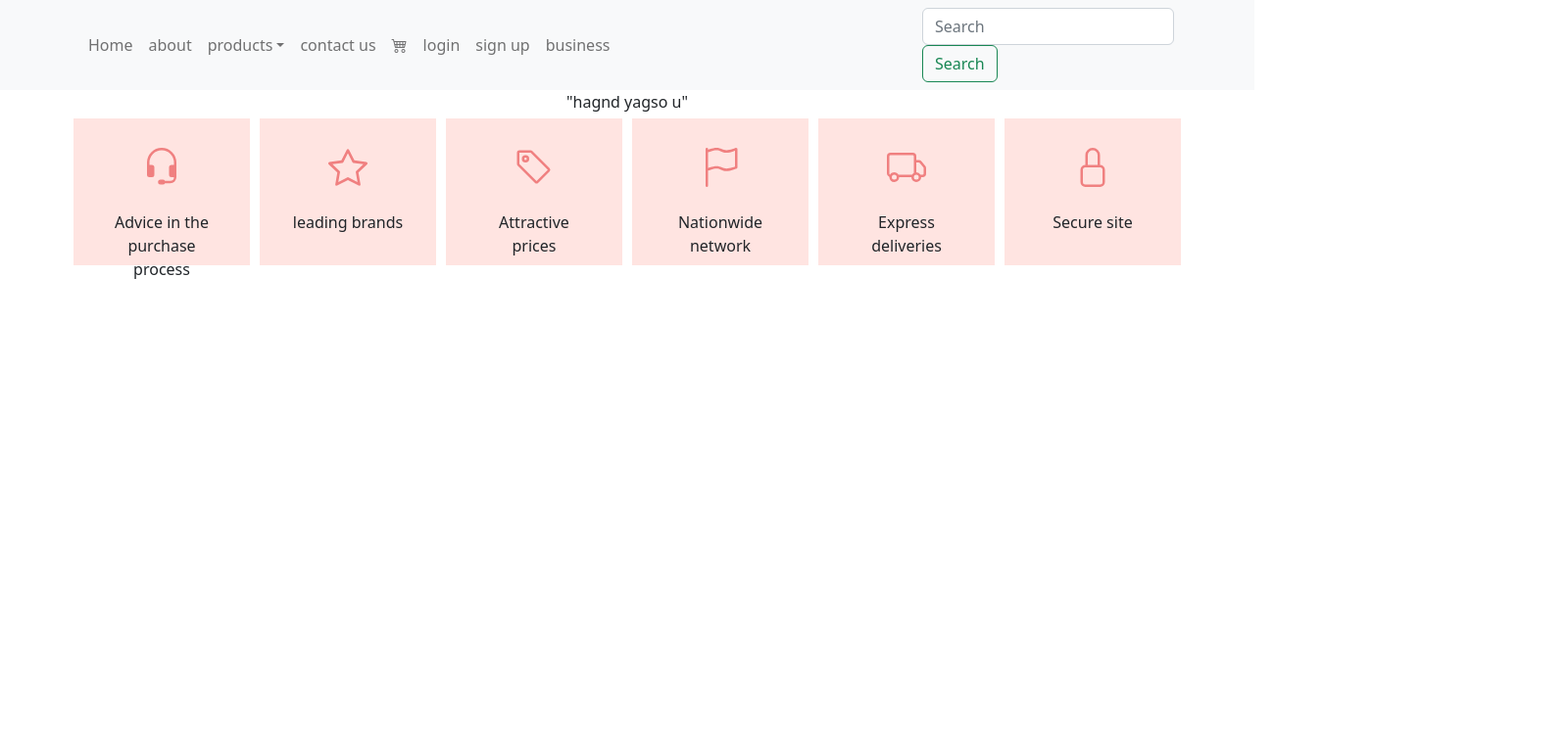
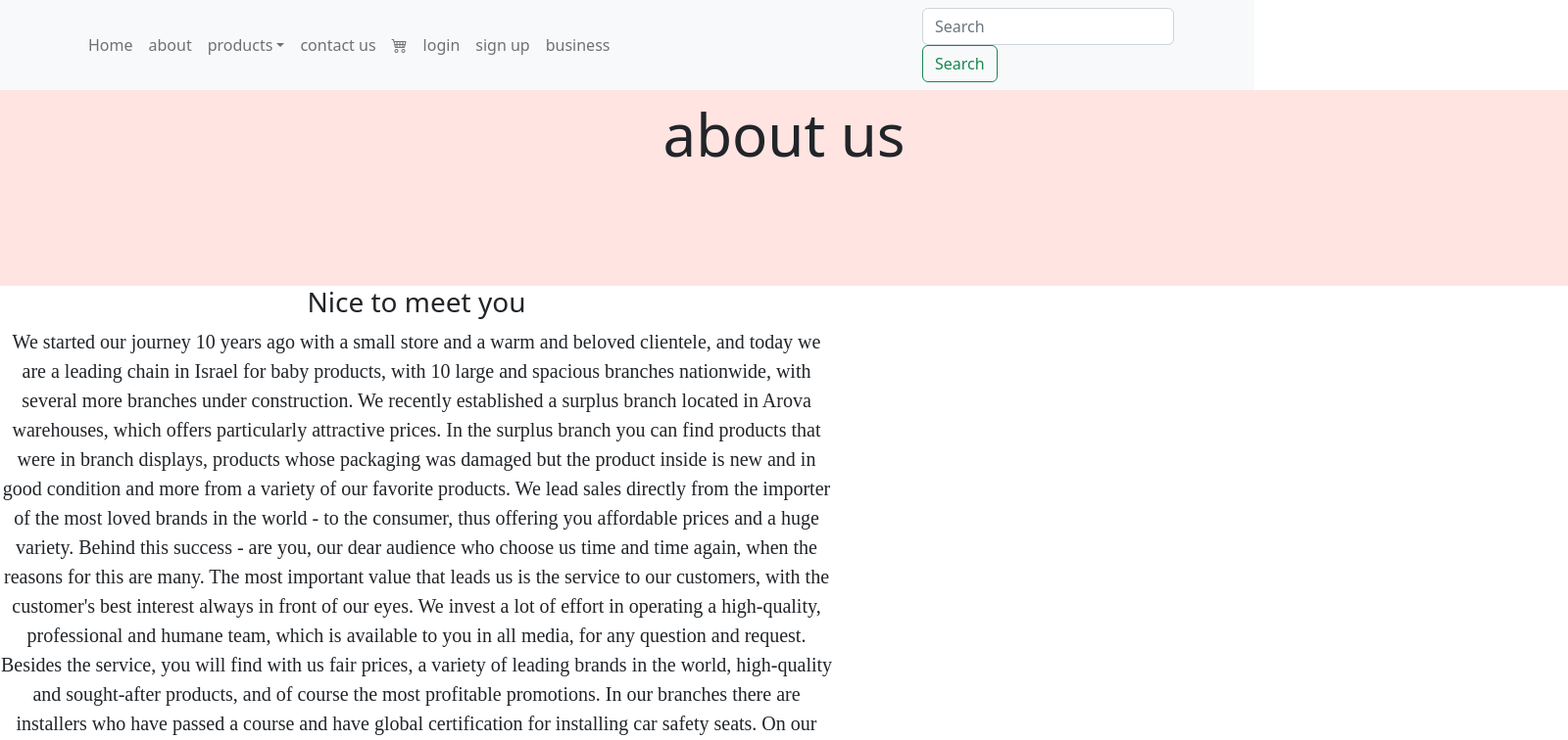
Before and after one commit to shirasadon/Baby-products-store, a React (Create React App) app: page /about in a window 1280 px wide. Shown: the top 756 px of the page at 98% size, 1600 px wide, since content can reach past the window. Built offline with nearby package versions, Linux system fonts and the light colour scheme.

Commit message:
create Creating a menu of links to all product pages in the store by category

```diff
--- a/src/components/footer.jsx
+++ b/src/components/footer.jsx
@@ -11,8 +11,8 @@ function Footer() {
   return (
     <>
 
-      <div class="container">
-        <div  class="row">
+      <div  >
+        <div style={{width:"1531px"}}  class="row">
           <div style={styleDiv} class="col-sm"><svg xmlns="http://www.w3.org/2000/svg" width="40" height="40" fill="#f08080" class="bi bi-headset" viewBox="0 0 16 16">
   <path d="M8 1a5 5 0 0 0-5 5v1h1a1 1 0 0 1 1 1v3a1 1 0 0 1-1 1H3a1 1 0 0 1-1-1V6a6 6 0 1 1 12 0v6a2.5 2.5 0 0 1-2.5 2.5H9.366a1 1 0 0 1-.866.5h-1a1 1 0 1 1 0-2h1a1 1 0 0 1 .866.5H11.5A1.5 1.5 0 0 0 13 12h-1a1 1 0 0 1-1-1V8a1 1 0 0 1 1-1h1V6a5 5 0 0 0-5-5z"/>
 </svg>
--- a/src/components/navbarProdacts.jsx
+++ b/src/components/navbarProdacts.jsx
@@ -1,5 +1,27 @@
+import { Link } from "react-router-dom";
+
 function NavbarProduct() {
-  return <>"hagnd yagso u"</>;
+  return <>
+  <div class="container" style={{backgroundColor:"#ffe4e1"}}>
+  <div class="row" >
+    <div class="col-sm">
+  <Link to="/babycarriges" class="navbar-brand"><img style={{height:"50px",width:"50px",backgroundColor:"#ffe4e1"}} src="https://cdn-icons-png.flaticon.com/512/1014/1014615.png"></img> baby carriges</Link>
+  </div>
+  <div class="col-sm">
+  <Link to="/clothingandfootweare" class="navbar-brand"> <img style={{height:"50px",width:"50px",backgroundColor:"#ffe4e1"}} src="https://cdn-icons-png.flaticon.com/512/4464/4464080.png"></img>Clothing and apparel</Link>
+  </div>
+  <div class="col-sm">
+  <Link to="/furniture" class="navbar-brand"> <img style={{height:"50px",width:"50px",backgroundColor:"#ffe4e1"}} src="https://cdn-icons-png.flaticon.com/512/6992/6992633.png"></img>furniture</Link>
+  </div>
+  <div class="col-sm">
+  <Link to="/caresafty" class="navbar-brand"> <img style={{height:"50px",width:"50px",backgroundColor:"#ffe4e1"}} src="https://cdn-icons-png.flaticon.com/512/7760/7760352.png"></img>Safety chair</Link>
+  </div>
+  <div class="col-sm">
+  <Link to="/toys" class="navbar-brand"> <img style={{height:"50px",width:"50px",backgroundColor:"#ffe4e1"}} src="https://cdn-icons-png.flaticon.com/512/3262/3262527.png"></img>toys</Link>
+  </div>
+  </div>
+  </div>
+  </>
 }
 
 export default NavbarProduct;
--- a/src/components/pageImage.jsx
+++ b/src/components/pageImage.jsx
@@ -1,5 +1,10 @@
-function PageImage() {
-  return <>"hagnd yagso u"</>;
+function PageImage({title}) {
+  return <>
+  <div>
+    <div style={{height:"200px",width:"1600px",backgroundColor:"#ffe4e1",fontSize:"60px"}} >{title}</div>
+  </div>
+
+  </>;
 }
 
 export default PageImage;
--- a/src/components/slider.jsx
+++ b/src/components/slider.jsx
@@ -1,5 +1,31 @@
+import Carousel from 'react-bootstrap/Carousel';
 function Slider() {
-    return ( "bygb" );
+
+  return (
+    <Carousel>
+      <Carousel.Item>
+        <img
+          className="d-block w-100" style={{height:"600px",width:"1600px"}}
+          src="https://www.internet-mom.com/wp-content/uploads/2013/03/328-SS-babies-play.jpg"
+          alt="First slide"
+        />
+      </Carousel.Item>
+      <Carousel.Item>
+      <img style={{height:"600px",width:"1600px"}} src="https://www.babyone.co.il/Uploads/60aa0a8e044761621756558_795_file_1600x0_4.png" />
+      </Carousel.Item>
+      <Carousel.Item>
+        <img
+          className="d-block w-100" style={{height:"600px",width:"1600px"}}
+          src="https://baby-land.co.il/wp-content/uploads/2018/01/1.003.jpg"
+          alt="Third slide"
+        />
+      </Carousel.Item>
+    </Carousel>
+  );
 }
 
+
+
+
+
 export default Slider;
--- a/src/pages/about.jsx
+++ b/src/pages/about.jsx
@@ -1,5 +1,38 @@
+import PageImage from "../components/pageImage";
+const styleFont={
+fontFamily:"Vollkorn,serif"
+}
 function About() {
-  return <>"hagnd yagso u"</>;
+  return <>
+  <PageImage title={"about us"}></PageImage>
+  <div style={{width:"850px" ,fontSize:"20px"}}>
+
+ <h3> Nice to meet you</h3>
+  <p style={styleFont}>
+
+We started our journey 10 years ago with a small store and a warm and beloved clientele, and today we are a leading chain in Israel for baby products, with 10 large and spacious branches nationwide, with several more branches under construction. We recently established a surplus branch located in Arova warehouses, which offers particularly attractive prices. In the surplus branch you can find products that were in branch displays, products whose packaging was damaged but the product inside is new and in good condition and more from a variety of our favorite products.
+
+
+
+We lead sales directly from the importer of the most loved brands in the world - to the consumer, thus offering you affordable prices and a huge variety.
+
+
+
+Behind this success - are you, our dear audience who choose us time and time again, when the reasons for this are many.
+
+
+
+The most important value that leads us is the service to our customers, with the customer's best interest always in front of our eyes. We invest a lot of effort in operating a high-quality, professional and humane team, which is available to you in all media, for any question and request.
+
+Besides the service, you will find with us fair prices, a variety of leading brands in the world, high-quality and sought-after products, and of course the most profitable promotions.
+
+
+
+In our branches there are installers who have passed a course and have global certification for installing car safety seats. On our website, which is updated daily, you can place orders and receive them with extremely fast deliveries - to your home or to the nearest branch.
+
+ The most fun is to buy at an affordable price and get full of surprises and treats packed in one package of personal service and lots of love.</p>
+ </div>
+ </>;
 }
 
 export default About;
--- a/src/pages/home.jsx
+++ b/src/pages/home.jsx
@@ -1,7 +1,13 @@
-import NavbarHeader from "../components/navbar";
+import NavbarProduct from "../components/navbarProdacts";
+import Slider from "../components/slider";
 
 function Home() {
-  return null
+  return (
+    <>
+    <Slider></Slider>
+    <NavbarProduct></NavbarProduct>
+    </>
+   );
 }
 
 export default Home;
```
